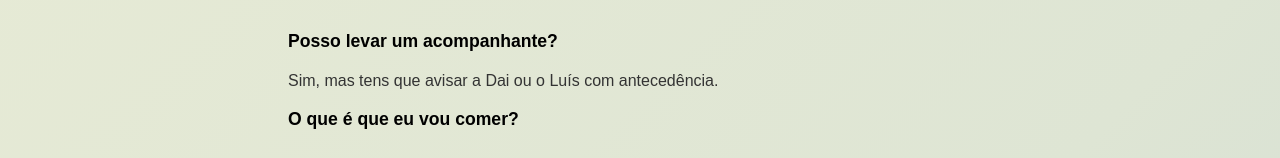
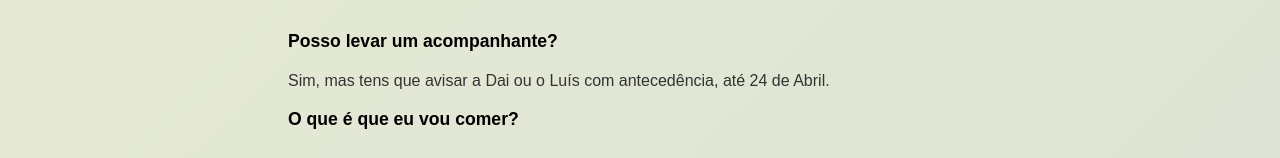
Before and after one commit to LLCampos/llcampos.github.io, a plain HTML site: page index.html in a window 1280 px wide. Both pictures are taken after a click on the item "Posso levar um acompanhante?". Shown: the part 898-1056 px from the top of the page. Drawn offline with Linux system fonts and the light colour scheme.

Commit message:
alterar secção do acompanhante

```diff
--- a/index.html
+++ b/index.html
@@ -80,7 +80,7 @@
           <li class="faq-item">
             <button class="faq-question">Posso levar um acompanhante?</button>
             <div class="faq-answer">
-              <p>Sim, mas tens que avisar a Dai ou o Luís com antecedência.</p>
+              <p>Sim, mas tens que avisar a Dai ou o Luís com antecedência, até 24 de Abril.</p>
             </div>
           </li>
           <li class="faq-item">
```
